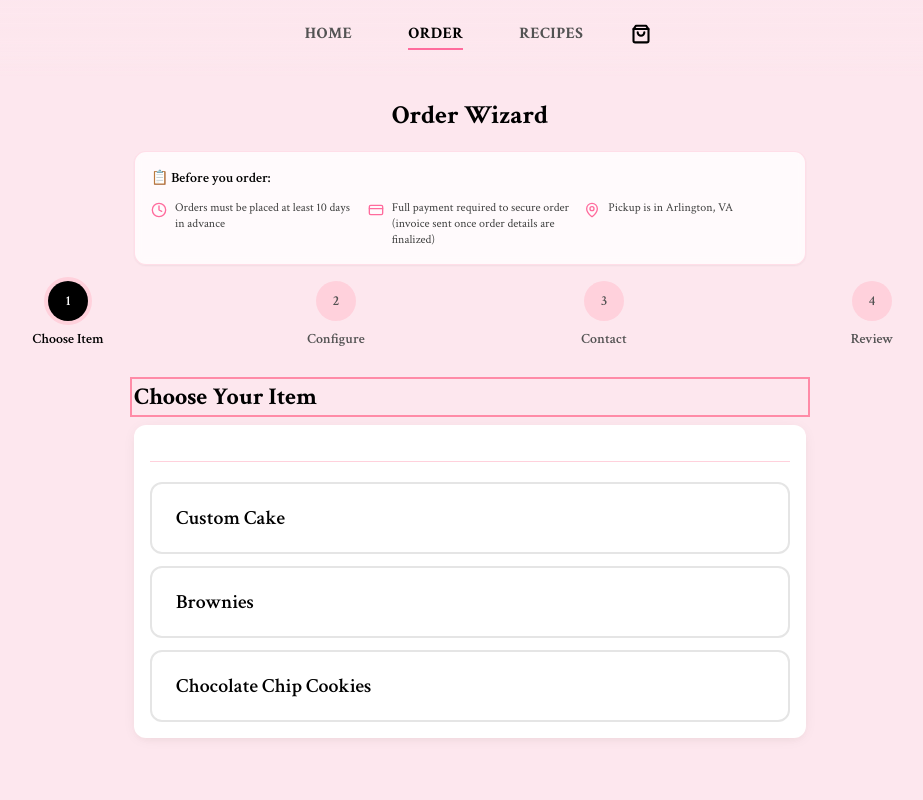
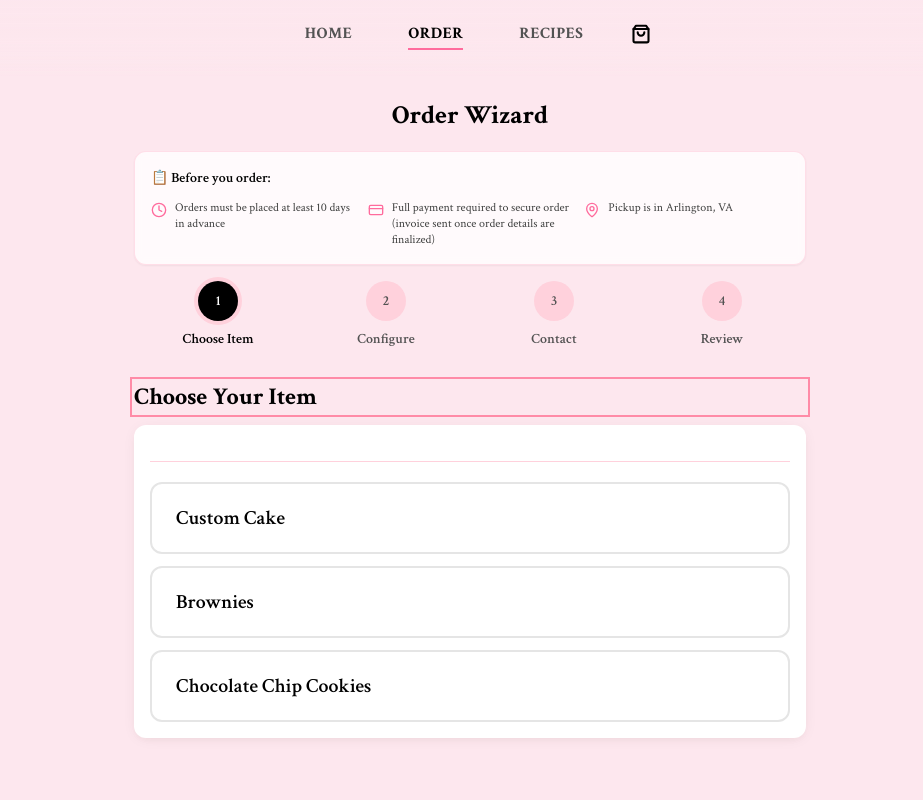
Before and after one commit to calebabraham21/chucks-bakes, a React (Vite) app: page /order in a window 1280 px wide. Shown: the top 800 px of the page, without its empty margins (170-1093 px from the left). Built offline with nearby package versions, Linux system fonts and the light colour scheme.

Commit message:
Wrap Stepper component in a div for improved layout on Order page

```diff
--- a/src/pages/Order.tsx
+++ b/src/pages/Order.tsx
@@ -151,7 +151,9 @@ export function Order() {
           </div>
         )}
 
-        <Stepper steps={STEPS} currentStep={currentStep} />
+        <div className="max-w-2xl mx-auto">
+          <Stepper steps={STEPS} currentStep={currentStep} />
+        </div>
 
         <div className="mt-4 max-w-2xl mx-auto">
           {/* Main content */}
```
